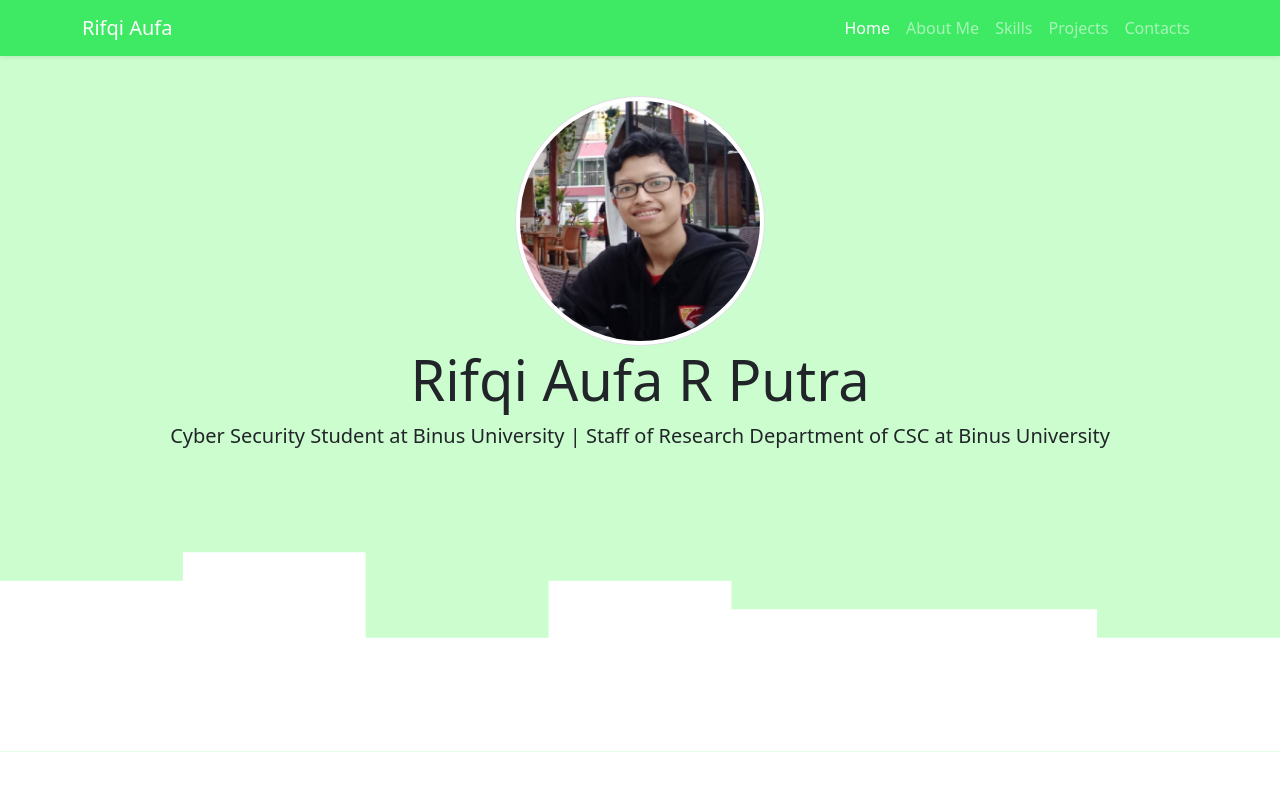
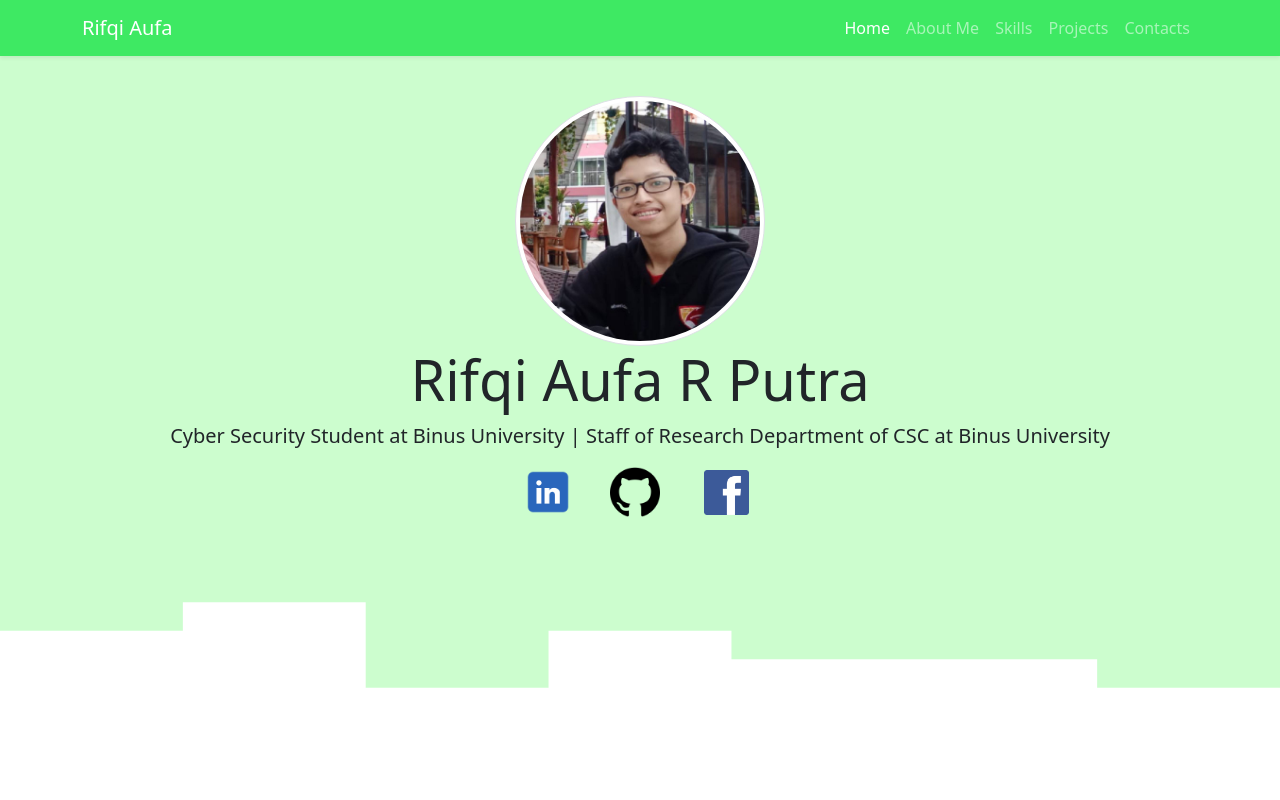
Before and after one commit to RifqiAufaRabbaniPutra/rifqiaufarp.github.io, a plain HTML site: page index.html in a window 1280 px wide. Shown: the top 800 px of the page. Drawn offline with nearby package versions, Linux system fonts and the light colour scheme.

Commit message:
tambah logo contact

```diff
--- a/index.html
+++ b/index.html
@@ -50,6 +50,9 @@
       <img src="img/520419.jpg" alt="Rifqi Aufa" width="250" class="rounded-circle img-thumbnail" />
       <h1 class="display-4">Rifqi Aufa R Putra</h1>
       <p class="lead">Cyber Security Student at Binus University | Staff of Research Department of CSC at Binus University</p>
+      <a class="px-3" href="https://www.linkedin.com/in/rifqi-aufa-rabbani-putra-479a47192/"><img src="img/Contact Logo/linkedin_logo_icon_189225.png" alt="linkedin-logo" width="50" /></a>
+      <a class="px-3" href="https://github.com/RifqiAufaRabbaniPutra"><img src="img/Contact Logo/25231.png" alt="github-logo" width="50" /></a>
+      <a class="px-4" href="https://www.facebook.com/RifqiARP/"><img src="img/Contact Logo/facebook-770688_1280.png" alt="facebook-logo" width="45" /></a>
       <svg xmlns="http://www.w3.org/2000/svg" viewBox="0 0 1440 320">
         <path
           fill="#fff"
```
